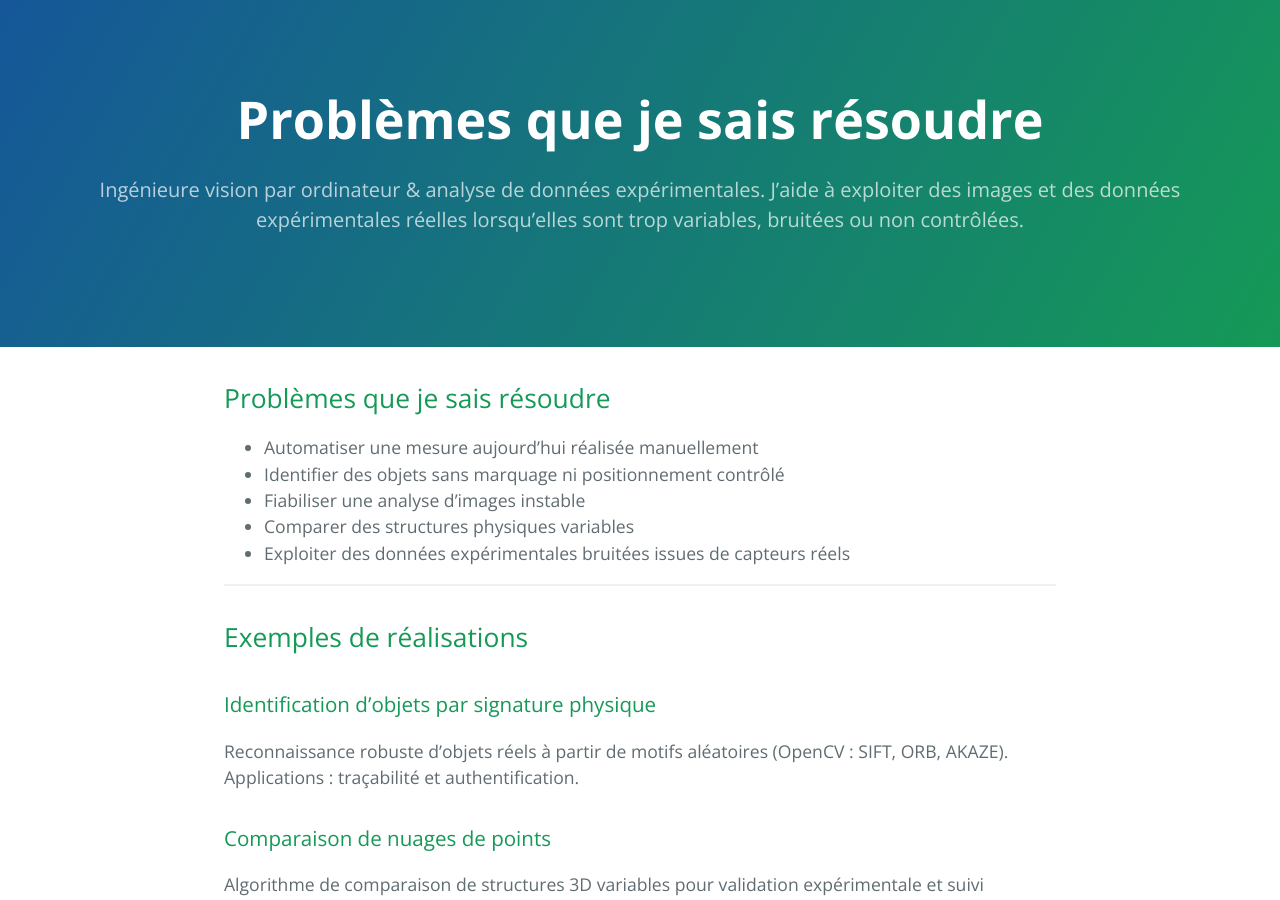
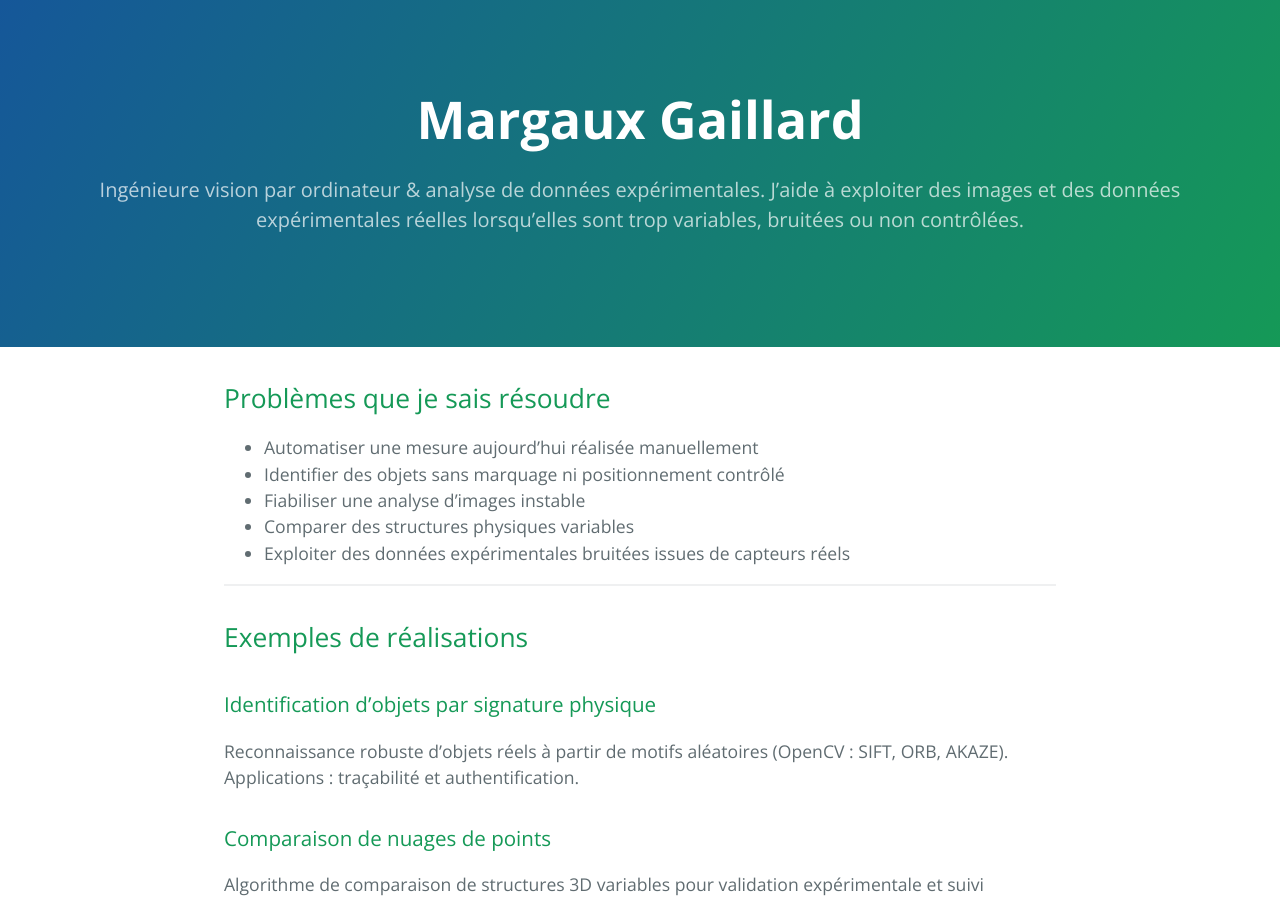
Before and after one commit to Margal10/Margal10.github.io, a Jekyll site: the page built from index.md, in a window 1280 px wide and 900 px high. Built offline with Jekyll 4.4.1, drawn with Linux system fonts in a browser that asks for light colours; our own code applies the rules of GitHub Pages for plain Markdown files.

Commit message:
Update index.md

```diff
--- a/index.md
+++ b/index.md
@@ -1,5 +1,6 @@
 ---
 layout: default
+title: Margaux Gaillard
 ---
 ## Problèmes que je sais résoudre
 
```
